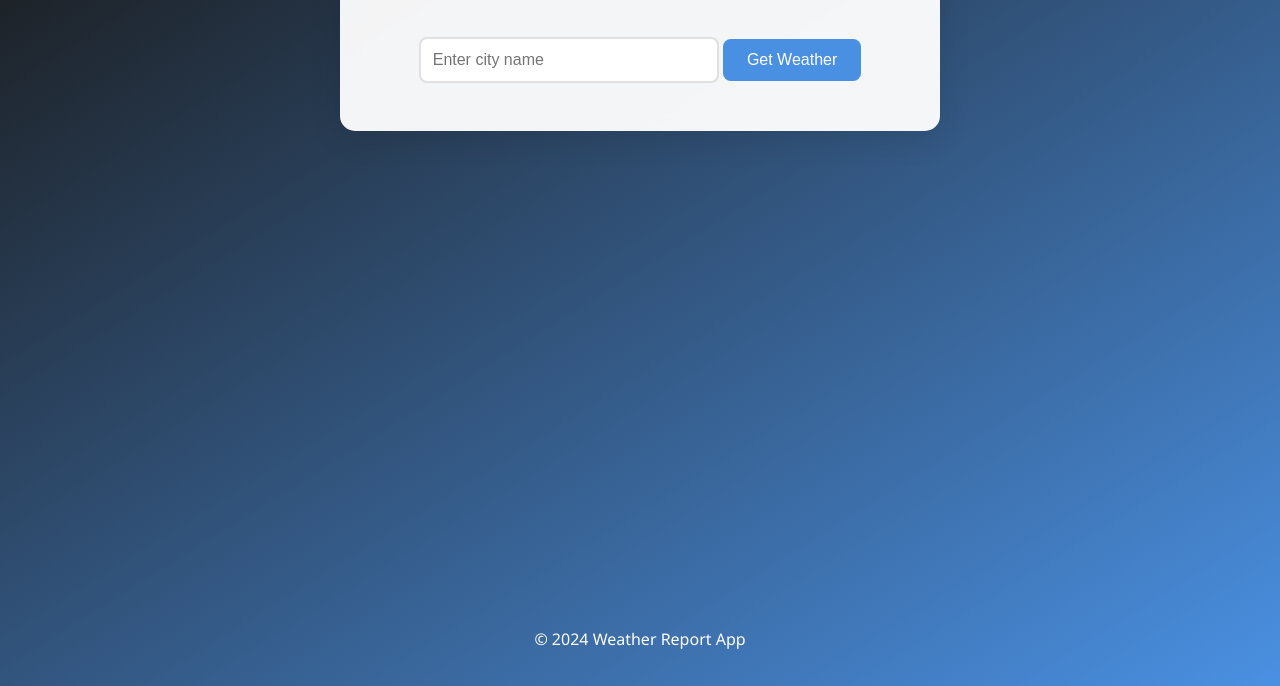
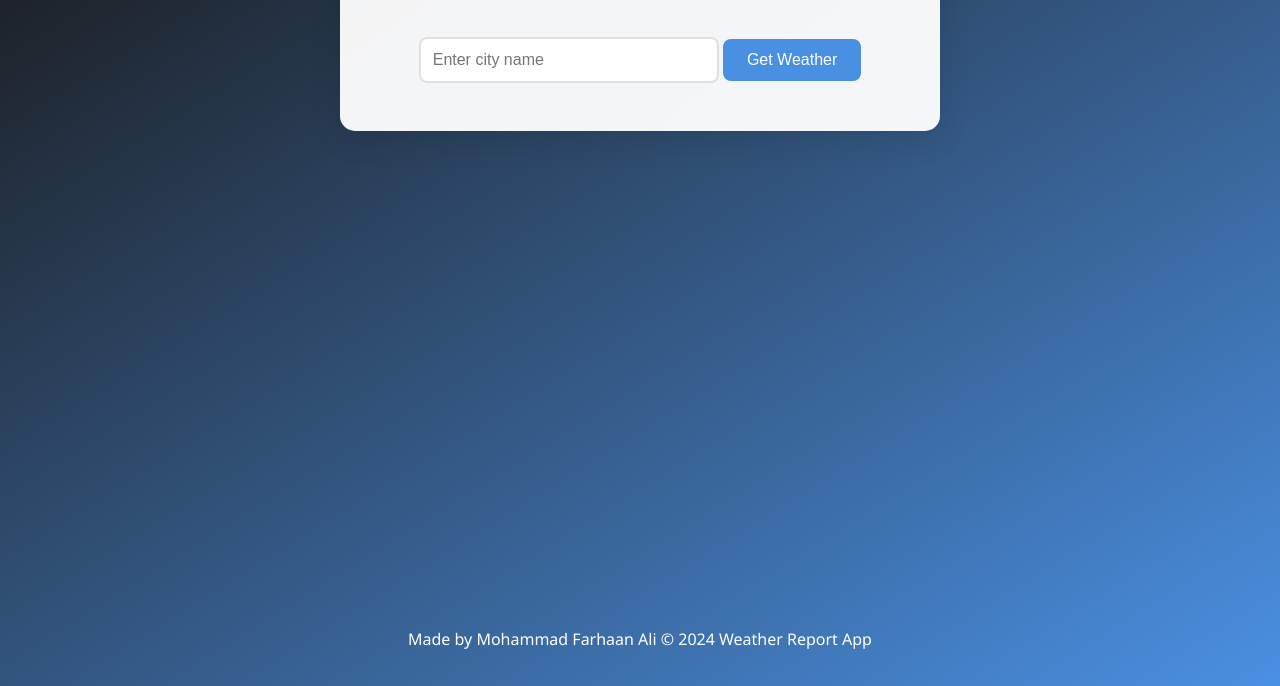
Before and after one commit to Farru049/Weather-website, a plain HTML site: page index.html in a window 1280 px wide. Shown: the part 114-800 px from the top of the page. Drawn offline with Linux system fonts and the light colour scheme.

Commit message:
add my name in footer

```diff
--- a/index.html
+++ b/index.html
@@ -27,7 +27,8 @@
     </div>
 
     <footer>
-        <p>&copy; 2024 Weather Report App</p>
+        <p>Made by Mohammad Farhaan Ali
+            &copy; 2024 Weather Report App</p>
     </footer>
 
     <script src="script.js"></script>
```
Also changed, not shown: 2 other files.
